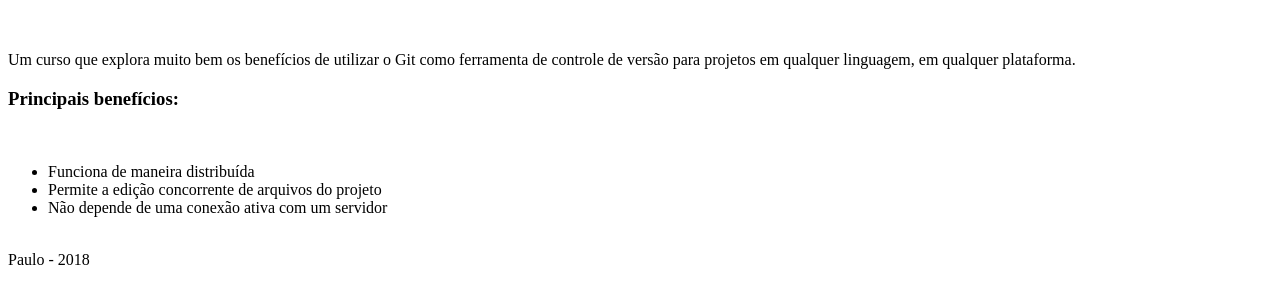
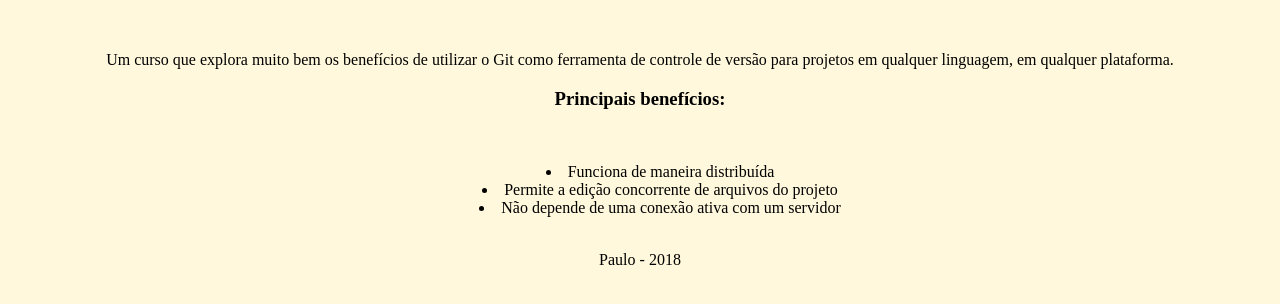
Before and after one commit to machap/curso-git, a plain HTML site: page index.html in a window 1280 px wide. Shown: the part 96-400 px from the top of the page. Drawn offline with Linux system fonts and the light colour scheme.

Commit message:
Criaçãod do arquivo CSS

```diff
--- /dev/null
+++ b/_style/style.css
@@ -0,0 +1,9 @@
+@charset "UTF-8";
+
+body{
+    background-color: cornsilk;
+    text-align: center;
+}
+ul{
+    list-style-position: inside;
+}
--- a/index.html
+++ b/index.html
@@ -1,6 +1,7 @@
 <html>
 
 <head>
+    <link rel="stylesheet" type="text/css" href="_style/style.css" />
 </head>
 
 <body>
@@ -12,11 +13,13 @@
 
     <h3>Principais benefícios:</h3>
     <br>
-    <ul>
-        <li>Funciona de maneira distribuída</li>
-        <li>Permite a edição concorrente de arquivos do projeto</li>
-        <li>Não depende de uma conexão ativa com um servidor</li>
-    </ul>
+    <nav>
+        <ul>
+            <li>Funciona de maneira distribuída</li>
+            <li>Permite a edição concorrente de arquivos do projeto</li>
+            <li>Não depende de uma conexão ativa com um servidor</li>
+        </ul>
+    </nav>
     <br>
     <footer>Paulo - 2018</footer>
 </body>
```
